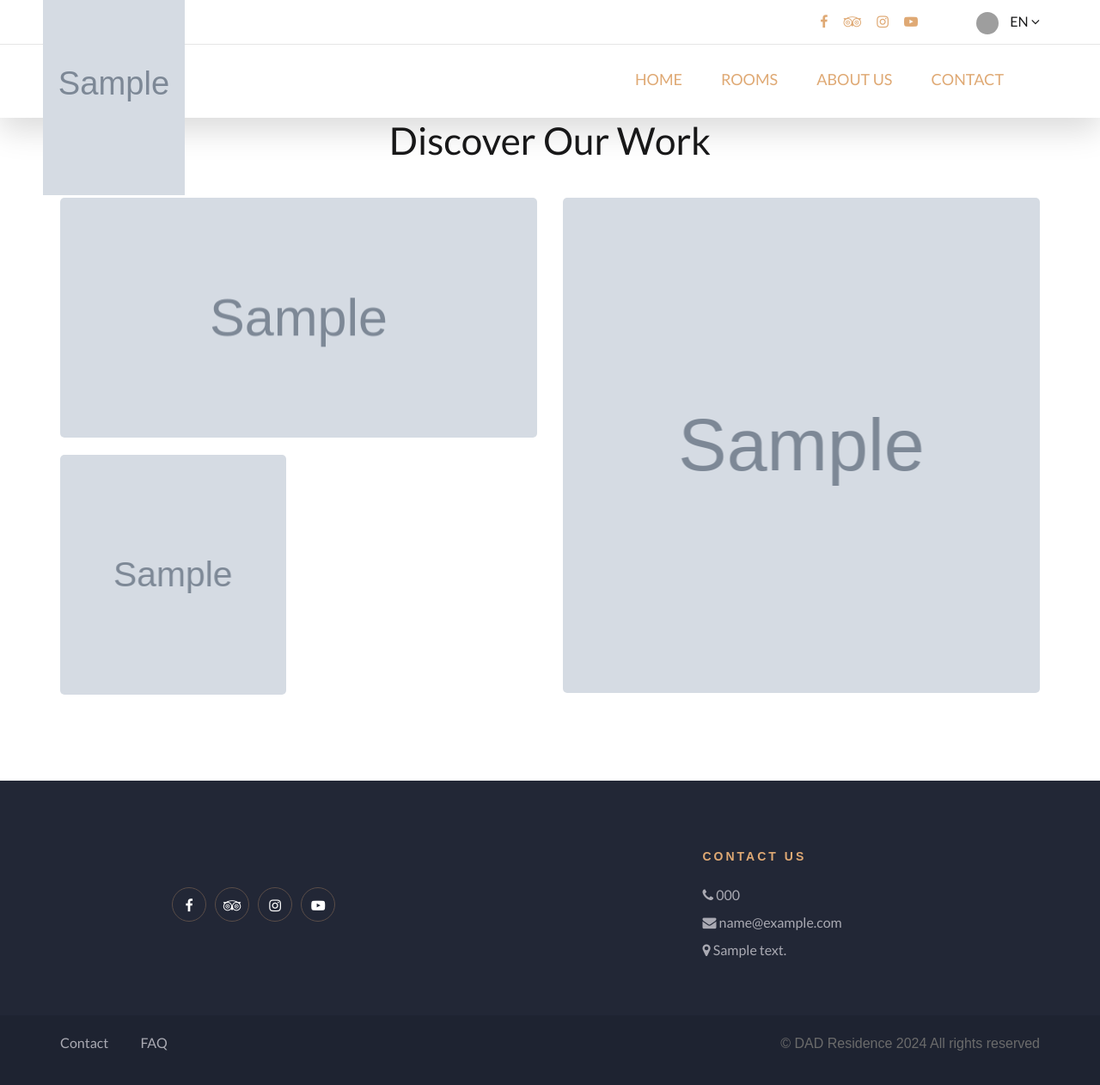
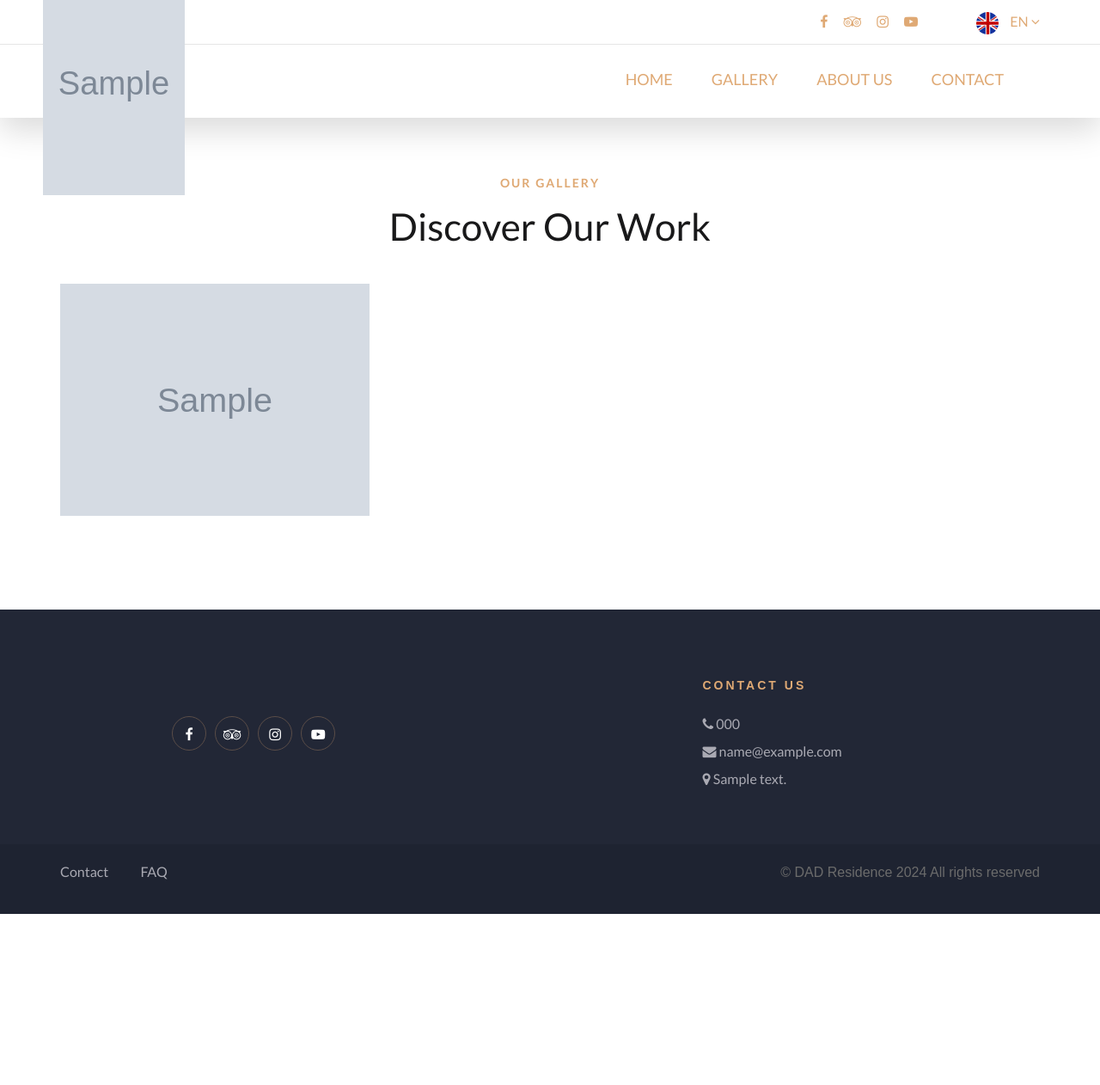
Before and after one commit to iamrhdev/dadresidence, a Django app: page /room-gallery/ in a window 1280 px wide. Shown: the whole page at 86% size. After the commit the page ends 1063 px from the top, so only its background shows below. Run offline with Django 5.2, Linux system fonts and the light colour scheme; tables that the repository leaves empty hold one stand-in row (values such as "Sample post"); grey boxes marked "Sample" are stand-in pictures; some libraries are stand-ins or nearby versions; grey boxes are pictures that could not be loaded.

Commit message:
Gallery image

```diff
--- a/base/static/styles/style.css
+++ b/base/static/styles/style.css
@@ -125,7 +125,7 @@ ol {
   background-position: top center;
 }
 .spad {
-  padding-top: 100px;
+  padding-top: 200px;
   padding-bottom: 100px;
 }
 .spad-2 {
@@ -433,7 +433,7 @@ ol {
   width: 100%;
   z-index: 1000;
   /* background-color: rgba(91, 40, 9, 1) !important; */
-  transition: background-color 0.5s ease-in-out;
+  transition: background-color 0.9s ease-in-out;
 }
 #sticky-nav.transparent {
   background-color: transparent !important;
@@ -1099,6 +1099,7 @@ ol {
   border-radius: 5px;
   position: relative;
   z-index: 1;
+  cursor: pointer;
 }
 .gallery-item:hover:after {
   opacity: 1;
@@ -1106,7 +1107,7 @@ ol {
 .gallery-item:hover .gi-text {
   opacity: 1;
 }
-.gallery-item:after {
+/* .gallery-item:after {
   position: absolute;
   left: 0;
   top: 0;
@@ -1120,7 +1121,7 @@ ol {
   -o-transition: all 0.3s;
   transition: all 0.3s;
   opacity: 0;
-}
+} */
 .gallery-item.large-item {
   height: 576px;
 }
--- a/base/templates/base/room.html
+++ b/base/templates/base/room.html
@@ -1,5 +1,4 @@
 {% extends 'main.html' %} {% block content %}
-
 <!-- Gallery Section Begin -->
 <section class="gallery-section spad">
   <div class="container">
@@ -12,44 +11,35 @@
       </div>
     </div>
     <div class="row">
-      <div class="col-lg-6">
-        <!-- Main gallery item -->
-        <div
-          class="gallery-item set-bg"
-          data-setbg="{{ room.images.first.image.url }}"
-        >
-          <div class="gi-text">
-            <h3>{{ room.room_name }}</h3>
-          </div>
-        </div>
-        <div class="row">
-          <!-- Additional gallery items -->
-          {% for image in room.images.all %}
-          <div class="col-sm-6">
-            <div class="gallery-item set-bg" data-setbg="{{ image.image.url }}">
-              <div class="gi-text">
-                <h3>{{ room.room_name }}</h3>
-              </div>
-            </div>
-          </div>
-          {% endfor %}
+      <!-- Display all gallery images in a grid layout -->
+      {% for image in room.images.all %}
+      <div class="col-lg-4 col-md-6">
+        <div class="gallery-item">
+          <a
+            data-fancybox="gallery"
+            data-src="{{ image.image.url }}"
+            data-caption="{{ room.room_name }}"
+          >
+            <img
+              class="gallery-image"
+              src="{{ image.image.url }}"
+              alt="{{ room.room_name }}"
+            />
+          </a>
         </div>
       </div>
-      <div class="col-lg-6">
-        <!-- Large gallery item -->
-        <div
-          class="gallery-item large-item set-bg"
-          data-setbg="{{ room.images.last.image.url }}"
-        >
-          <div class="gi-text">
-            <h3>{{ room.room_name }}</h3>
-          </div>
-        </div>
-      </div>
+      {% endfor %}
     </div>
   </div>
 </section>
-
 <!-- Gallery Section End -->
 
+<script>
+  $(document).ready(function () {
+    // Initialize Fancybox
+    $("[data-fancybox]").fancybox({
+      // Options if needed
+    });
+  });
+</script>
 {% endblock %}
--- a/templates/main.html
+++ b/templates/main.html
@@ -11,6 +11,11 @@
       href="https://fonts.googleapis.com/css2?family=Lato:ital,wght@0,100;0,300;0,400;0,700;0,900;1,100;1,300;1,400;1,700;1,900&display=swap"
       rel="stylesheet"
     />
+    <link
+      rel="stylesheet"
+      href="https://cdnjs.cloudflare.com/ajax/libs/fancybox/3.5.7/jquery.fancybox.min.css"
+    />
+
     <link
       rel="stylesheet"
       href="{% static 'styles/bootstrap.min.css' %}"
@@ -142,6 +147,7 @@
       </div>
     </footer>
     <script src="{% static 'styles/js/jquery-3.3.1.min.js' %}"></script>
+    <script src="https://cdnjs.cloudflare.com/ajax/libs/fancybox/3.5.7/jquery.fancybox.min.js"></script>
     <script src="{% static 'styles/js/bootstrap.min.js' %}"></script>
     <script src="{% static 'styles/js/jquery.magnific-popup.min.js' %}"></script>
     <script src="{% static 'styles/js/jquery.nice-select.min.js' %}"></script>
--- a/templates/navbar.html
+++ b/templates/navbar.html
@@ -1,3 +1,4 @@
+{%load static%}
 <nav id="sticky-nav">
   <div class="offcanvas-menu-overlay"></div>
     <div class="canvas-open">
@@ -9,7 +10,8 @@
       </div>
       <div class="header-configure-area">
         <div class="language-option">
-          <img src="img/flag.jpg" alt="" />
+          <img src="{% static 'img/flag.jpg' %}" alt="" />
+
           <span>EN <i class="fa fa-angle-down"></i></span>
           <div class="flag-dropdown">
             <ul>
@@ -23,7 +25,7 @@
       <nav class="mainmenu mobile-menu">
         <ul>
           <li {% if request.path == '/' %}class="active"{% endif %}><a href="{% url 'home-page' %}">Home</a></li>
-          <li {% if request.path == '/room-gallery/' %}class="active"{% endif %}><a href="{% url 'room-page' %}">Rooms</a></li>
+          <li {% if request.path == '/room-gallery/' %}class="active"{% endif %}><a href="{% url 'room-page' %}">Gallery</a></li>
           <li {% if request.path == '/about/' %}class="active"{% endif %}><a href="{% url 'about-page' %}">About Us</a></li>
           <li {% if request.path == '/contact/' %}class="active"{% endif %}><a href="{% url 'contact-page' %}">Contact</a></li>
       </ul>
@@ -90,8 +92,8 @@
             </div>
 
             <div class="language-option">
-              <img src="img/flag.jpg" alt="" />
-              <span>EN <i class="fa fa-angle-down"></i></span>
+              <img src="{% static 'img/flag.jpg' %}" alt="" />
+              <span style="color: #dfa974;">EN <i class="fa fa-angle-down"></i></span>
               <div class="flag-dropdown">
                 <ul>
                   <li><a href="#">Zi</a></li>
@@ -128,7 +130,7 @@
               <nav class="mainmenu">
                   <ul>
                       <li {% if request.path == '/' %}class="active"{% endif %}><a href="{% url 'home-page' %}">Home</a></li>
-                      <li {% if request.path == '/room-gallery/' %}class="active"{% endif %}><a href="{% url 'room-page' %}">Rooms</a></li>
+                      <li {% if request.path == '/room-gallery/' %}class="active"{% endif %}><a href="{% url 'room-page' %}">Gallery</a></li>
                       <li {% if request.path == '/about/' %}class="active"{% endif %}><a href="{% url 'about-page' %}">About Us</a></li>
                       <li {% if request.path == '/contact/' %}class="active"{% endif %}><a href="{% url 'contact-page' %}">Contact</a></li>
                   </ul>
```
Also changed, not shown: base/static/img/flag.jpg (added), 5 other files.
